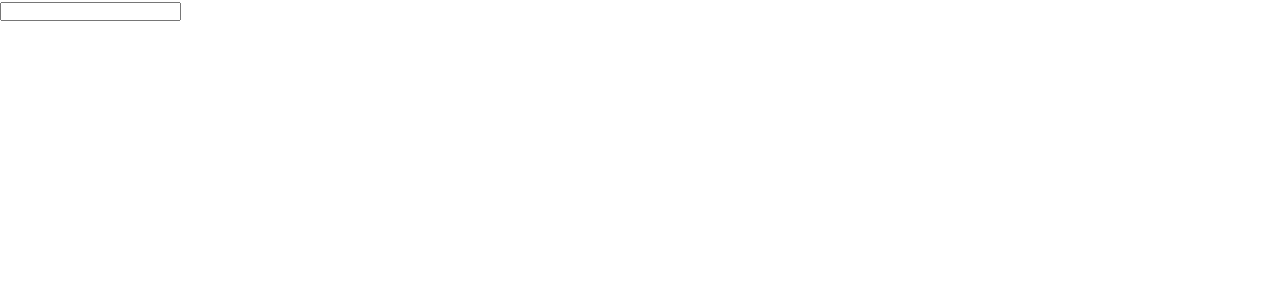
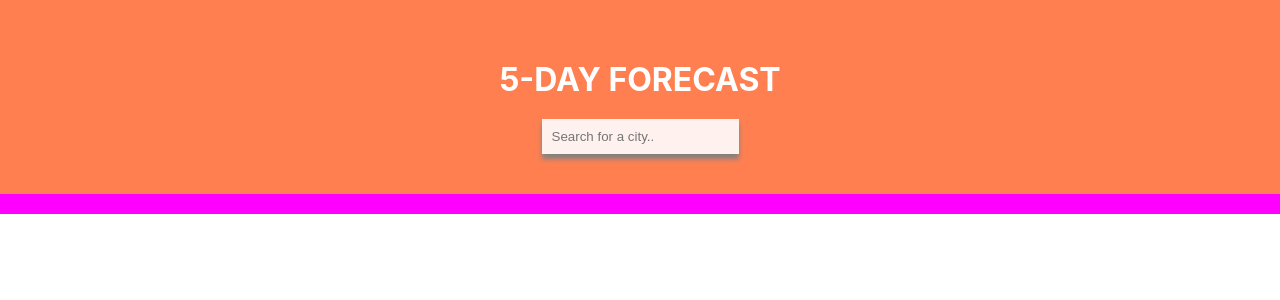
Before and after one commit to ykay220/Weatherapp-5-day-forecast, a React (Create React App) app: page / in a window 1280 px wide. Shown: the top 300 px of the page. Built offline with nearby package versions, Linux system fonts and the light colour scheme.

Commit message:
Implemented grid with css and js changes

```diff
--- a/src/App.css
+++ b/src/App.css
@@ -4,12 +4,106 @@
   padding: 0;
 }
 
+.banner {
+  background-color: coral;
+  text-align: center;
+  padding: 40px;
+}
+
+.banner-text {
+  padding: 20px;
+  color: white;
+}
+.search-input {
+  border: none;
+  box-shadow: 0px 5px 5px grey;
+  padding: 10px;
+  outline: none;
+  transition: 0.4s ease;
+
+  background-color: rgb(255, 255, 255, 0.9);
+}
+
+.search-input:focus {
+  background-color: rgb(255, 255, 255);
+}
+
+.section {
+  /* display: flex; */
+  /* justify-content: center; */
+  padding-top: 20px;
+  /* align-items: center; */
+  /* height: 60vh; */
+  background-color: magenta;
+}
+
+.city-header {
+  text-align: center;
+  border: 1px solid;
+  padding: 10px;
+}
+
 .cards-container {
   display: grid;
   grid-template-columns: repeat(1, 1fr);
   background-color: cyan;
+  gap: 1rem;
+  width: min(95%, 1280px);
+  margin: auto;
+  padding-top: 20px;
 }
 
+.card {
+  background-color: lightseagreen;
+  display: flex;
+  flex-direction: column;
+  padding: 10px;
+  border-radius: 5px;
+}
+
+.background-info {
+  text-align: center;
+  background-color: blue;
+  border-radius: 5px 5px 5px 0px;
+}
+
+.background-infosunny {
+  background-color: yellow;
+}
+
+.background-inforain {
+  background-color: black;
+}
+
+.background-infocloud {
+  background-color: blue;
+}
+
+.background-info p {
+  color: white;
+  font-weight: bold;
+  padding-top: 20px;
+  font-size: 1.2rem;
+}
+
+.background-info img {
+  padding: 20px;
+  width: 70%;
+  object-fit: cover;
+}
+
+.additional-info {
+  background-color: lightsalmon;
+  border-radius: 5px;
+}
+
+.additional-headers,
+.additional-data {
+  display: grid;
+  grid-template-columns: 1fr 1fr 1fr;
+  border-bottom: 1px solid #eee;
+  text-align: center;
+}
 @media (min-width: 600px) {
   .cards-container {
     grid-template-columns: repeat(2, 1fr);
@@ -24,6 +118,6 @@
 
 @media (min-width: 1200px) {
   .cards-container {
-    grid-template-columns: repeat(4, 1fr);
+    grid-template-columns: repeat(5, 1fr);
   }
 }
--- a/src/App.js
+++ b/src/App.js
@@ -1,5 +1,6 @@
 import  { useState,useEffect } from 'react'
 import Card from './components/Card';
+
 import axios from 'axios';
 import './App.css';
 
@@ -54,17 +55,28 @@ const queryHandler=(e)=>{
 
 
   return (
-    <div className="App">
-      <input onChange={queryHandler} value={query} onKeyPress={search} type="text"/>
+    <div className="main">
+
+     <div className="banner">
+       <div className="banner-text"><h1>5-DAY FORECAST</h1></div>
+        <div className="banner-inputdiv"><input className="search-input" onChange={queryHandler} value={query} onKeyPress={search} type="text" placeholder="Search for a city.."/></div>
+     </div>
+     <div className="section">
+
+    {(typeof weather != "undefined") ? (  <div className="city-header">
+      <h1>{weather.name}, {weather.sys.country}</h1>
+      </div>) : ("")}
+
       {(typeof forecast != "undefined") ? (
         <div className="cards-container">
-           {forecast.daily.map((eachday, idx) => (
-  <Card key={idx} weather={weather} eachday={eachday} />
-))}
+
+           {forecast.daily.slice(0,5).map((eachday, idx) => (
+              <Card key={idx} forecast={forecast} weather={weather} eachday={eachday} />
+                  ))}
         </div>
 
       ) : ("")}
-
+        </div>
 
     </div>
 
--- a/src/components/Card.jsx
+++ b/src/components/Card.jsx
@@ -3,17 +3,33 @@ import React from 'react'
 function Card(props) {
    const { eachday } = props;
    const { weather } = props;
-   console.log(eachday)
-//    console.log(weather)
+   console.log("each day forecast data is ", eachday)
+   console.log("current weather data is", weather)
     const days = ['Sunday', 'Monday', 'Tuesday', 'Wednesday', 'Thursday', 'Friday', 'Saturday'];
     const day = days[new Date(eachday.dt * 1000).getDay()]
     const icon = eachday.weather[0].icon
 
     return (
+
         <div className="card">
-            <h1>this card is {day} and the weather is {eachday.weather[0].icon}</h1>
-            <p><img src={`http://openweathermap.org/img/wn/${icon}.png`} alt="" /></p>
+            <div className="background-info">
+                <p>{day}</p>
+                <img src={`http://openweathermap.org/img/wn/${icon}.png`} alt="" />
+            </div>
+            <div className="additional-info">
+                <div className="additional-headers">
+                    <div className="additional-title">Wind</div>
+                    <div className="additional-title">Humidity</div>
+                    <div className="additional-title">UVI</div>
+                </div>
+                <div className="additional-data">
+                    <p>{eachday.wind_speed}</p>
+                    <p>{eachday.humidity}</p>
+                    <p>{eachday.uvi}</p>
+                </div>
+            </div>
         </div>
+
     )
 }
 
```
